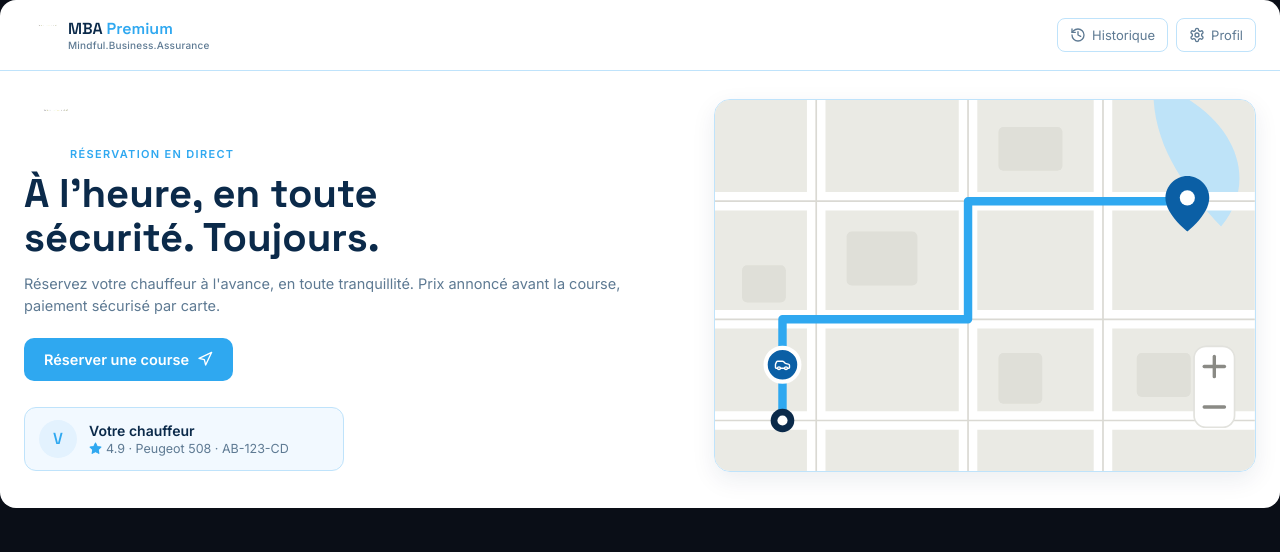
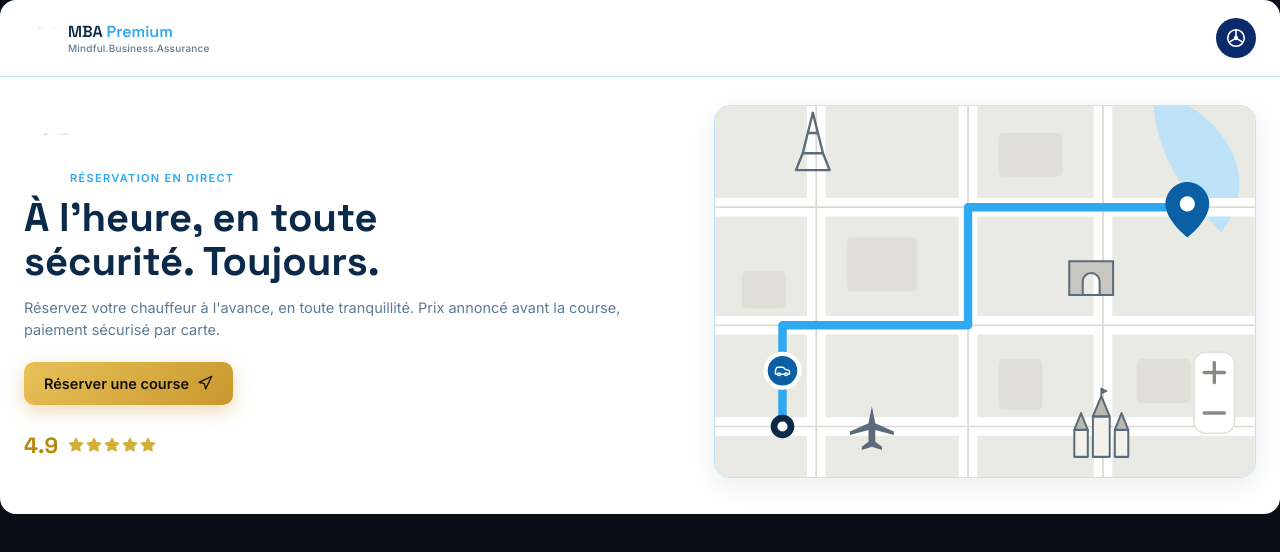
Before and after one commit to MBApremium/mba-premium-vtc, a React (Vite) app: page / in a window 1280 px wide. Shown: the top 552 px of the page. Built offline with nearby package versions, Linux system fonts and the light colour scheme.

Commit message:
Rename reference to courseNumber in PDF generation

```diff
--- a/src/App.jsx
+++ b/src/App.jsx
@@ -63,7 +63,7 @@ function loadJsPDF() {
   return jsPDFReadyPromise;
 }
 
-async function generateOrderPDFBlob({ reference, clientName, clientEmail, pickup, dropoff, modeLabel, distanceKm, durationMin, priceHT, tva, price, driverKbis, reservedAt }) {
+async function generateOrderPDFBlob({ courseNumber, clientName, clientEmail, pickup, dropoff, modeLabel, distanceKm, durationMin, priceHT, tva, price, driverKbis, reservedAt }) {
   const JsPDFClass = await loadJsPDF();
   const doc = new JsPDFClass();
 
@@ -75,7 +75,7 @@ async function generateOrderPDFBlob({ reference, clientName, clientEmail, pickup
   doc.setFontSize(16);
   doc.text("Bon de commande", 20, 45);
   doc.setFontSize(11);
-  doc.text(`N° ${reference}`, 20, 53);
+  doc.text(`N° ${courseNumber}`, 20, 53);
   doc.text(`Réservation effectuée le ${reservedAt.toLocaleDateString("fr-FR")} à ${reservedAt.toLocaleTimeString("fr-FR", { hour: "2-digit", minute: "2-digit" })}`, 20, 60);
 
   let y = 75;
@@ -104,7 +104,7 @@ async function generateOrderPDFBlob({ reference, clientName, clientEmail, pickup
   return doc.output("blob");
 }
 
-async function generateInvoicePDFBlob({ invoiceNumber, clientName, clientEmail, pickup, dropoff, distanceKm, durationMin, priceHT, tva, price, paymentMethod, paymentStatus, driverName, driverSiret, driverKbis, driverAddress, reservedAt }) {
+async function generateInvoicePDFBlob({ courseNumber, clientName, clientEmail, pickup, dropoff, distanceKm, durationMin, priceHT, tva, price, paymentMethod, paymentStatus, driverName, driverSiret, driverKbis, driverAddress, reservedAt }) {
   const JsPDFClass = await loadJsPDF();
   const doc = new JsPDFClass();
 
@@ -116,7 +116,7 @@ async function generateInvoicePDFBlob({ invoiceNumber, clientName, clientEmail,
   doc.setFontSize(16);
   doc.text("Facture", 20, 45);
   doc.setFontSize(11);
-  doc.text(`N° ${invoiceNumber}`, 20, 53);
+  doc.text(`N° ${courseNumber}`, 20, 53);
   doc.text(`Réservation effectuée le ${reservedAt.toLocaleDateString("fr-FR")} à ${reservedAt.toLocaleTimeString("fr-FR", { hour: "2-digit", minute: "2-digit" })}`, 20, 60);
 
   let y = 75;
@@ -192,10 +192,12 @@ function uid() {
 // Root component
 // ---------------------------------------------------------------------------
 export default function App() {
-  const [view, setView] = useState("home"); // home | booking | payment | confirm | history
+  const [view, setView] = useState("home"); // home | booking | payment | confirm | history | lookup
   const [driver, setDriver] = useState({ name: "Votre chauffeur", vehicle: "Peugeot 508", plate: "AB-123-CD", rating: 4.9, siret: "", kbis: "", address: "", email: "mbapremiumfr@gmail.com" });
   const [trip, setTrip] = useState({ pickup: "", dropoff: "", mode: "later", date: "", time: "", clientName: "" });
   const [estimate, setEstimate] = useState(null);
+  const [courseNumber, setCourseNumber] = useState("");
+  const [currentRecordId, setCurrentRecordId] = useState(null);
   const [bookings, setBookings] = useState([]);
   const [loaded, setLoaded] = useState(false);
   const [showSettings, setShowSettings] = useState(false);
@@ -225,6 +227,7 @@ export default function App() {
   async function persistBookings(next) {
     setBookings(next);
     try { await window.storage.set("bookings", JSON.stringify(next)); } catch (e) {}
+    return next;
   }
 
   function goBooking() {
@@ -232,49 +235,57 @@ export default function App() {
     setView("booking");
   }
 
-  function confirmEstimate() {
-    const est = estimateTrip(trip.pickup, trip.dropoff);
-    setEstimate(est);
-    setView("payment");
+  async function nextCourseNumber() {
+    let n = 1;
+    try {
+      const r = await window.storage.get("course-seq");
+      if (r && r.value) n = parseInt(r.value, 10) + 1;
+    } catch (e) {}
+    try { await window.storage.set("course-seq", String(n)); } catch (e) {}
+    const year = new Date().getFullYear();
+    return `COURSE-${year}-${String(n).padStart(4, "0")}`;
   }
 
-  async function nextInvoiceNumber() {
-    let n = 1;
-    try {
-      const r = await window.storage.get("invoice-seq");
-      if (r && r.value) n = parseInt(r.value, 10) + 1;
-    } catch (e) {}
-    try { await window.storage.set("invoice-seq", String(n)); } catch (e) {}
-    const year = new Date().getFullYear();
-    return `F${year}-${String(n).padStart(4, "0")}`;
-  }
-
-  async function completePayment(paymentMethod, clientEmail) {
-    const invoiceNumber = await nextInvoiceNumber();
+  // Génère le numéro de course et crée le bon de commande (persisté dès cette étape)
+  async function goToPayment() {
+    const est = estimateTrip(trip.pickup, trip.dropoff);
+    const number = await nextCourseNumber();
     const record = {
       id: uid(),
+      courseNumber: number,
       pickup: trip.pickup,
       dropoff: trip.dropoff,
       mode: trip.mode,
       date: trip.date,
       time: trip.time,
       clientName: trip.clientName,
-      clientEmail,
-      ...estimate,
-      paymentMethod,
-      paymentStatus: "en attente de vérification",
-      invoiceNumber,
+      clientEmail: "",
+      ...est,
+      paymentMethod: "",
+      paymentStatus: "Bon de commande émis",
       createdAt: new Date().toISOString(),
     };
-    const next = [record, ...bookings].slice(0, 30);
+    const next = [record, ...bookings].slice(0, 60);
     await persistBookings(next);
+    setEstimate(est);
+    setCourseNumber(number);
+    setCurrentRecordId(record.id);
+    setView("payment");
+  }
+
+  async function completePayment(paymentMethod, clientEmail) {
+    const updatedFields = { clientEmail, paymentMethod, paymentStatus: "en attente de vérification" };
+    const next = bookings.map((b) => (b.id === currentRecordId ? { ...b, ...updatedFields } : b));
+    await persistBookings(next);
+    const record = next.find((b) => b.id === currentRecordId);
+    if (!record) return;
 
     try {
       const reservedAt = new Date(record.createdAt);
-      const subject = `Facture ${invoiceNumber} — ${formatEUR(record.price)}`;
+      const subject = `Facture ${record.courseNumber} — ${formatEUR(record.price)}`;
       const message =
         `Paiement confirmé par le client.\n\n` +
-        `Facture N° : ${invoiceNumber}\n` +
+        `Numéro de course : ${record.courseNumber}\n` +
         `Société : MBA Premium\n` +
         `Réservation effectuée le ${reservedAt.toLocaleDateString("fr-FR")} à ${reservedAt.toLocaleTimeString("fr-FR", { hour: "2-digit", minute: "2-digit" })}\n` +
         `Client : ${record.clientName || "(non renseigné)"}\n` +
@@ -299,21 +310,21 @@ export default function App() {
   return (
     <div className="vtc-root">
       <Style />
-      <TopBar view={view} setView={setView} onSettings={() => setShowSettings(true)} driver={driver} />
+      <TopBar view={view} setView={setView} onSettings={() => setShowSettings(true)} onLookup={() => setView("lookup")} driver={driver} />
 
       <main className="vtc-main">
         {view === "home" && <Home driver={driver} onBook={goBooking} bookings={bookings} />}
         {view === "booking" && (
-          <Booking trip={trip} setTrip={setTrip} onBack={() => setView("home")} onNext={confirmEstimate} />
+          <Booking trip={trip} setTrip={setTrip} onBack={() => setView("home")} onNext={goToPayment} />
         )}
         {view === "payment" && estimate && (
           <Payment
             trip={trip}
             estimate={estimate}
-            driver={driver}
+            courseNumber={courseNumber}
             onBack={() => setView("booking")}
             onPay={completePayment}
-            onViewOrder={() => setDocTarget({ type: "order", booking: { ...trip, ...estimate } })}
+            onViewOrder={() => setDocTarget({ type: "order", booking: bookings.find((b) => b.id === currentRecordId) })}
           />
         )}
         {view === "tracking" && lastBooking && (
@@ -331,6 +342,14 @@ export default function App() {
           <HistoryView
             bookings={bookings}
             onHome={() => setView("home")}
+            onViewInvoice={(b) => setDocTarget({ type: "invoice", booking: b })}
+          />
+        )}
+        {view === "lookup" && (
+          <Lookup
+            bookings={bookings}
+            onHome={() => setView("home")}
+            onViewOrder={(b) => setDocTarget({ type: "order", booking: b })}
             onViewInvoice={(b) => setDocTarget({ type: "invoice", booking: b })}
           />
         )}
@@ -352,7 +371,7 @@ export default function App() {
 // ---------------------------------------------------------------------------
 // Top bar
 // ---------------------------------------------------------------------------
-function TopBar({ view, setView, onSettings, driver }) {
+function TopBar({ view, setView, onSettings, onLookup, driver }) {
   return (
     <header className="vtc-topbar">
       <div className="vtc-brand" onClick={() => setView("home")}>
@@ -362,15 +381,22 @@ function TopBar({ view, setView, onSettings, driver }) {
           <small>Mindful.Business.Assurance</small>
         </div>
       </div>
-      <nav className="vtc-nav">
-        <button className={"vtc-navbtn" + (view === "history" ? " is-active" : "")} onClick={() => setView("history")}>
-          <History size={16} /> Historique
-        </button>
-        <button className="vtc-navbtn" onClick={onSettings}>
-          <Settings size={16} /> Profil
-        </button>
-      </nav>
+      <button className="vtc-wheel-btn" onClick={onLookup} title="Retrouver un bon de commande / une facture">
+        <SteeringWheelIcon size={22} />
+      </button>
     </header>
+  );
+}
+
+function SteeringWheelIcon({ size = 20, color = "#0B2A6B" }) {
+  return (
+    <svg width={size} height={size} viewBox="0 0 24 24" fill="none" stroke={color} strokeWidth="1.8" strokeLinecap="round">
+      <circle cx="12" cy="12" r="9" />
+      <circle cx="12" cy="12" r="2.4" fill={color} stroke="none" />
+      <line x1="12" y1="3" x2="12" y2="9.6" />
+      <line x1="5.6" y1="16" x2="10.2" y2="13.2" />
+      <line x1="18.4" y1="16" x2="13.8" y2="13.2" />
+    </svg>
   );
 }
 
@@ -386,21 +412,20 @@ function Home({ driver, onBook, bookings }) {
           <span className="vtc-eyebrow">Réservation en direct</span>
           <h1>À l'heure, en toute <br />sécurité. Toujours.</h1>
           <p className="vtc-sub">
-            Réservez {driver.name === "Votre chauffeur" ? "votre chauffeur" : driver.name} à l'avance, en toute tranquillité.
+            Réservez votre chauffeur à l'avance, en toute tranquillité.
             Prix annoncé avant la course, paiement sécurisé par carte.
           </p>
-          <button className="vtc-cta" onClick={onBook}>
+          <button className="vtc-cta vtc-cta-gold" onClick={onBook}>
             Réserver une course <Navigation size={16} />
           </button>
 
-          <div className="vtc-driver-card">
-            <div className="vtc-avatar">{driver.name.charAt(0)}</div>
-            <div>
-              <div className="vtc-driver-name">{driver.name}</div>
-              <div className="vtc-driver-meta">
-                <Star size={13} className="vtc-star" /> {driver.rating.toFixed(1)} · {driver.vehicle} · {driver.plate}
-              </div>
-            </div>
+          <div className="vtc-rating-badge">
+            <span className="vtc-rating-value">{driver.rating.toFixed(1)}</span>
+            <span className="vtc-rating-stars">
+              {Array.from({ length: 5 }).map((_, i) => (
+                <Star key={i} size={16} className="vtc-star-gold" />
+              ))}
+            </span>
           </div>
         </div>
 
@@ -481,6 +506,39 @@ function MapCard() {
         <rect x="16" y="98" width="26" height="22" fill="#DFDFD8" rx="3" />
         <rect x="250" y="150" width="32" height="26" fill="#DFDFD8" rx="3" />
         <rect x="168" y="150" width="26" height="30" fill="#DFDFD8" rx="3" />
+
+        {/* Tour Eiffel */}
+        <g transform="translate(48,4)" stroke="#5B6B7A" strokeWidth="1.4" strokeLinecap="round" strokeLinejoin="round" fill="none">
+          <path d="M10,0 L7,12 L4,24 L0,34 M10,0 L13,12 L16,24 L20,34 M7,12 L13,12 M4,24 L16,24 M0,34 L20,34" />
+        </g>
+
+        {/* Disneyland */}
+        <g transform="translate(213,178)" stroke="#5B6B7A" strokeWidth="1.2" strokeLinejoin="round">
+          <rect x="0" y="14" width="8" height="16" fill="#F2F1EC" />
+          <path d="M0,14 L4,4 L8,14 Z" fill="#B9B9B2" />
+          <rect x="24" y="14" width="8" height="16" fill="#F2F1EC" />
+          <path d="M24,14 L28,4 L32,14 Z" fill="#B9B9B2" />
+          <rect x="11" y="6" width="10" height="24" fill="#F2F1EC" />
+          <path d="M11,6 L16,-6 L21,6 Z" fill="#B9B9B2" />
+          <line x1="16" y1="-6" x2="16" y2="-11" strokeWidth="1" />
+          <path d="M16,-11 L20,-9 L16,-7 Z" fill="#5B6B7A" stroke="none" />
+        </g>
+
+        {/* Arc de Triomphe */}
+        <g transform="translate(210,92)">
+          <path
+            d="M0,0 H26 V20 H0 Z M8,20 V12 A5,5 0 0 1 18,12 V20 Z"
+            fillRule="evenodd"
+            fill="#C7C6C0"
+            stroke="#5B6B7A"
+            strokeWidth="1.2"
+          />
+        </g>
+
+        {/* Aéroport */}
+        <g transform="translate(80,178)" fill="#5B6B7A">
+          <path d="M13,0 L15,10 L26,15 L26,17 L15,14 L15,21 L19,24 L19,26 L13,24 L7,26 L7,24 L11,21 L11,14 L0,17 L0,15 L11,10 Z" />
+        </g>
 
         <path
           ref={pathRef}
@@ -614,21 +672,20 @@ function Booking({ trip, setTrip, onBack, onNext }) {
 // ---------------------------------------------------------------------------
 // Payment (simulated card capture — see chat notes on real Stripe wiring)
 // ---------------------------------------------------------------------------
-function Payment({ trip, estimate, driver, onBack, onPay, onViewOrder }) {
+function Payment({ trip, estimate, courseNumber, onBack, onPay, onViewOrder }) {
   const [clientEmail, setClientEmail] = useState("");
   const [sent, setSent] = useState(false);
   const [sending, setSending] = useState(false);
   const [error, setError] = useState("");
-  const reference = "COURSE-" + trip.pickup.slice(0, 3).toUpperCase().replace(/[^A-Z]/g, "X") + Math.floor(Math.random() * 900 + 100);
 
   async function sendOrderEmail() {
     setSending(true);
     setError("");
     const reservedAt = new Date();
-    const subject = `Bon de commande ${reference} — ${formatEUR(estimate.price)}`;
+    const subject = `Bon de commande ${courseNumber} — ${formatEUR(estimate.price)}`;
     const message =
       `Nouvelle demande de course à facturer :\n\n` +
-      `Référence : ${reference}\n` +
+      `Numéro de course : ${courseNumber}\n` +
       `Société : MBA Premium\n` +
       `Réservation effectuée le ${reservedAt.toLocaleDateString("fr-FR")} à ${reservedAt.toLocaleTimeString("fr-FR", { hour: "2-digit", minute: "2-digit" })}\n` +
       `Client : ${trip.clientName || "(non renseigné)"}\n` +
@@ -842,7 +899,7 @@ function Confirm({ booking, driver, onHome, onViewInvoice }) {
       </div>
 
       <button className="vtc-cta vtc-cta-block" onClick={onHome}>Retour à l'accueil</button>
-      <button className="vtc-link-btn" onClick={onViewInvoice}>Voir la facture · {booking.invoiceNumber}</button>
+      <button className="vtc-link-btn" onClick={onViewInvoice}>Voir la facture · {booking.courseNumber}</button>
     </div>
   );
 }
@@ -867,9 +924,9 @@ function HistoryView({ bookings, onHome, onViewInvoice }) {
               <div className="vtc-summary-meta">
                 {new Date(b.createdAt).toLocaleDateString("fr-FR")} · {b.distanceKm} km
               </div>
-              {b.invoiceNumber && (
+              {b.courseNumber && (
                 <button className="vtc-link-btn" style={{ margin: "4px 0 0", textAlign: "left" }} onClick={() => onViewInvoice(b)}>
-                  Facture {b.invoiceNumber}
+                  N° {b.courseNumber}
                 </button>
               )}
             </div>
@@ -887,7 +944,19 @@ function HistoryView({ bookings, onHome, onViewInvoice }) {
 function Document({ type, booking, driver, onClose }) {
   const [downloading, setDownloading] = useState(false);
   const isInvoice = type === "invoice";
-  const docNumber = isInvoice ? booking.invoiceNumber : "DEVIS-" + hashString(booking.pickup + booking.dropoff).toString(36).toUpperCase().slice(0, 6);
+
+  if (!booking) {
+    return (
+      <div className="vtc-doc-wrap">
+        <div className="vtc-doc-bar vtc-no-print">
+          <button className="vtc-icon-btn" onClick={onClose}><ChevronLeft size={18} /></button>
+          <span>Document introuvable</span>
+        </div>
+      </div>
+    );
+  }
+
+  const docNumber = booking.courseNumber;
   const docDate = booking.createdAt ? new Date(booking.createdAt) : new Date();
   const docTime = docDate.toLocaleTimeString("fr-FR", { hour: "2-digit", minute: "2-digit" });
 
@@ -897,7 +966,7 @@ function Document({ type, booking, driver, onClose }) {
       const modeLabel = booking.mode === "now" ? "Départ immédiat" : `Planifiée le ${booking.date} à ${booking.time}`;
       const blob = isInvoice
         ? await generateInvoicePDFBlob({
-            invoiceNumber: booking.invoiceNumber,
+            courseNumber: docNumber,
             clientName: booking.clientName,
             clientEmail: booking.clientEmail,
             pickup: booking.pickup,
@@ -916,7 +985,7 @@ function Document({ type, booking, driver, onClose }) {
             reservedAt: docDate,
           })
         : await generateOrderPDFBlob({
-            reference: docNumber,
+            courseNumber: docNumber,
             clientName: booking.clientName,
             clientEmail: booking.clientEmail,
             pickup: booking.pickup,
@@ -1029,6 +1098,77 @@ function Document({ type, booking, driver, onClose }) {
 }
 
 
+// ---------------------------------------------------------------------------
+// Lookup — retrouver un bon de commande / une facture par numéro de course
+// ---------------------------------------------------------------------------
+function Lookup({ bookings, onHome, onViewOrder, onViewInvoice }) {
+  const [query, setQuery] = useState("");
+  const [searched, setSearched] = useState(false);
+  const [result, setResult] = useState(null);
+
+  function search() {
+    const q = query.trim().toLowerCase();
+    const found = bookings.find((b) => (b.courseNumber || "").toLowerCase() === q);
+    setResult(found || null);
+    setSearched(true);
+  }
+
+  const isPaid = result && result.paymentStatus && result.paymentStatus !== "Bon de commande émis";
+
+  return (
+    <div className="vtc-panel">
+      <PanelHeader title="Retrouver une course" onBack={onHome} />
+
+      <div className="vtc-field">
+        <label>Numéro de course</label>
+        <input
+          type="text"
+          placeholder="Ex. COURSE-2026-0001"
+          value={query}
+          onChange={(e) => { setQuery(e.target.value); setSearched(false); }}
+          onKeyDown={(e) => { if (e.key === "Enter") search(); }}
+        />
+      </div>
+
+      <button className="vtc-cta vtc-cta-block" disabled={!query.trim()} onClick={search}>
+        Rechercher
+      </button>
+
+      {searched && !result && (
+        <p className="vtc-fineprint" style={{ marginTop: 16 }}>
+          Aucune course trouvée avec ce numéro. Vérifiez qu'il est bien complet.
+        </p>
+      )}
+
+      {result && (
+        <div className="vtc-summary" style={{ marginTop: 18 }}>
+          <div className="vtc-summary-row">
+            <span>{result.pickup}</span>
+            <span className="vtc-recent-arrow">→</span>
+            <span>{result.dropoff}</span>
+          </div>
+          <div className="vtc-summary-meta">
+            N° {result.courseNumber} · {new Date(result.createdAt).toLocaleDateString("fr-FR")} · {result.distanceKm} km
+          </div>
+          <div className="vtc-summary-price">{formatEUR(result.price)}</div>
+
+          <div style={{ display: "flex", flexDirection: "column", gap: 8, marginTop: 14 }}>
+            <button className="vtc-cta vtc-cta-block" onClick={() => onViewOrder(result)}>
+              Télécharger le bon de commande (PDF)
+            </button>
+            <button className="vtc-cta vtc-cta-block" disabled={!isPaid} onClick={() => onViewInvoice(result)}>
+              Télécharger la facture (PDF)
+            </button>
+            {!isPaid && (
+              <p className="vtc-fineprint">La facture sera disponible une fois le paiement confirmé.</p>
+            )}
+          </div>
+        </div>
+      )}
+    </div>
+  );
+}
+
 function SettingsModal({ driver, onSave, onClose }) {
   const [form, setForm] = useState({ siret: "", kbis: "", address: "", email: "", ...driver });
   return (
@@ -1122,6 +1262,10 @@ function Style() {
       .vtc-brand-mark { width: 34px; height: 34px; object-fit: contain; }
       .vtc-brand-text { display: flex; flex-direction: column; line-height: 1.2; }
       .vtc-brand-text small { font-family: 'Inter', sans-serif; font-weight: 500; font-size: 10px; color: var(--vtc-text-muted); letter-spacing: .02em; }
+      .vtc-wheel-btn { width: 40px; height: 40px; border-radius: 50%; background: #0B2A6B; border: none; display: flex; align-items: center; justify-content: center; cursor: pointer; transition: transform .15s; }
+      .vtc-wheel-btn svg { stroke: #FFFFFF; }
+      .vtc-wheel-btn svg circle:last-of-type { fill: #FFFFFF; }
+      .vtc-wheel-btn:hover { transform: scale(1.06); }
       .vtc-hero-logo { width: 46px; height: 46px; object-fit: contain; margin-bottom: 12px; }
       .vtc-nav { display: flex; gap: 8px; }
       .vtc-navbtn {
@@ -1148,12 +1292,13 @@ function Style() {
       .vtc-cta:hover { transform: translateY(-1px); }
       .vtc-cta:disabled { opacity: .4; cursor: not-allowed; transform: none; }
       .vtc-cta-block { display: flex; width: 100%; justify-content: center; margin-top: 8px; }
+      .vtc-cta-gold { background: linear-gradient(135deg, #E7C158, #C9982E); color: #14100A; box-shadow: 0 6px 18px rgba(201,152,46,0.35); }
+      .vtc-cta-gold:hover { background: linear-gradient(135deg, #EFCB68, #D4A63A); }
 
-      .vtc-driver-card { display: flex; align-items: center; gap: 12px; margin-top: 26px; padding: 12px 14px; background: var(--vtc-surface); border: 1px solid var(--vtc-border); border-radius: 12px; max-width: 320px; }
-      .vtc-avatar { width: 38px; height: 38px; border-radius: 50%; background: var(--vtc-surface-alt); display: flex; align-items: center; justify-content: center; font-family: 'Space Grotesk', sans-serif; font-weight: 600; color: var(--vtc-accent); }
-      .vtc-driver-name { font-weight: 600; font-size: 14px; }
-      .vtc-driver-meta { color: var(--vtc-text-muted); font-size: 12.5px; display: flex; align-items: center; gap: 4px; margin-top: 2px; }
-      .vtc-star { color: var(--vtc-accent); fill: var(--vtc-accent); }
+      .vtc-rating-badge { display: flex; align-items: center; gap: 10px; margin-top: 26px; }
+      .vtc-rating-value { font-family: 'Space Grotesk', sans-serif; font-weight: 700; font-size: 22px; color: #B8860B; }
+      .vtc-rating-stars { display: flex; gap: 2px; }
+      .vtc-star-gold { color: #D4AF37; fill: #D4AF37; }
 
       .vtc-map-card { border: 1px solid var(--vtc-border); border-radius: 16px; overflow: hidden; position: relative; box-shadow: 0 8px 24px rgba(11,42,74,0.08); }
       .vtc-map-svg { width: 100%; height: auto; display: block; }
```
